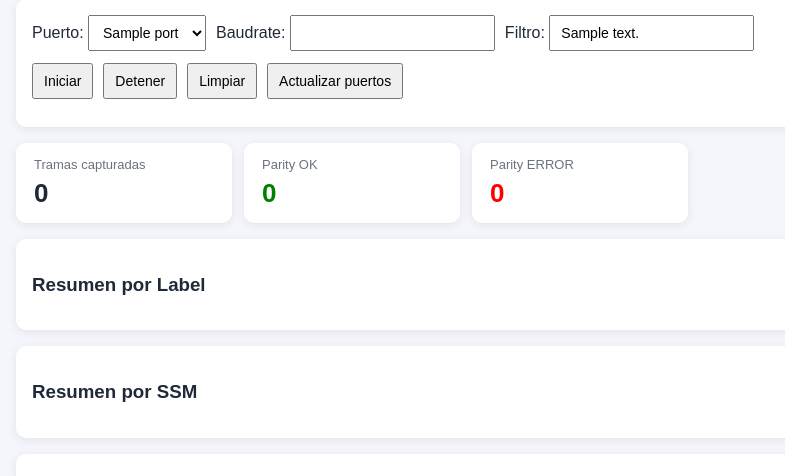
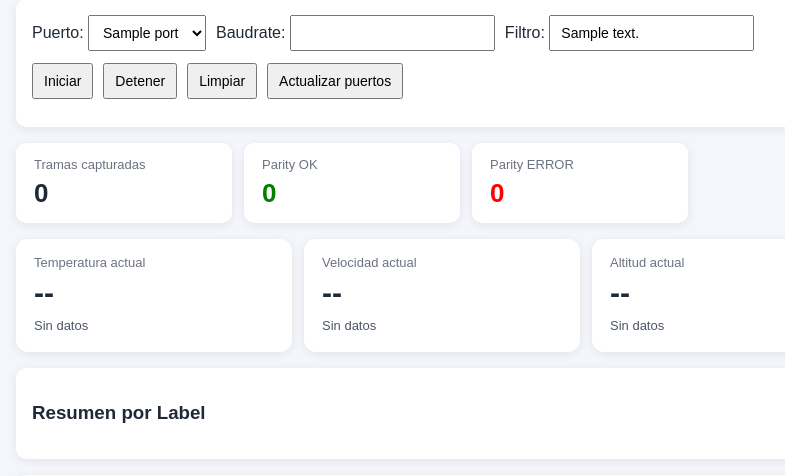
Before and after one commit to matiasdiazbenini/ARINC_SPI, a Flask app: template templates/index.html in a window 1280 px wide. Shown: the part 104-580 px from the top of the page, without its empty margins (8-793 px from the left). Run offline with Flask 3, Linux system fonts and the light colour scheme; the template is opened without the code that fills it: most values are stand-ins (such as "Sample title", 1, 10 or a date in 2020); data that the repository does not hold is empty.

Commit message:
finish los agregados al dash, todo OK

```diff
--- a/app.py
+++ b/app.py
@@ -36,7 +36,12 @@ def list_serial_ports():
 def should_store(line: str, filter_text: str) -> bool:
     if not filter_text:
         return True
-    return filter_text.lower() in line.lower()
+
+    # separar por coma
+    terms = [t.strip().lower() for t in filter_text.split(",") if t.strip()]
+
+    # OR lógico: si alguno coincide, pasa
+    return any(term in line.lower() for term in terms)
 
 
 def parse_match_line(line: str):
@@ -187,6 +192,8 @@ def stats():
     parity_ok = 0
     parity_error = 0
 
+    latest_by_name = {}
+
     for r in records:
         label_key = f"{r['label']} ({r['name']})"
         by_label[label_key] += 1
@@ -197,12 +204,22 @@ def stats():
         else:
             parity_error += 1
 
+        latest_by_name[r["name"]] = {
+            "timestamp": r["timestamp"],
+            "label": r["label"],
+            "value": r["value"],
+            "unit": r["unit"],
+            "ssm_txt": r["ssm_txt"],
+            "parity": r["parity"],
+        }
+
     return jsonify({
         "total": len(records),
         "parity_ok": parity_ok,
         "parity_error": parity_error,
         "by_label": dict(by_label),
         "by_ssm": dict(by_ssm),
+        "latest_by_name": latest_by_name,
     })
 
 
--- a/templates/index.html
+++ b/templates/index.html
@@ -39,7 +39,14 @@
       min-width: 180px;
       box-shadow: 0 2px 10px rgba(0,0,0,0.08);
     }
-    .stat-title {
+    .instrument-box {
+      background: white;
+      border-radius: 12px;
+      padding: 16px 18px;
+      min-width: 240px;
+      box-shadow: 0 2px 10px rgba(0,0,0,0.08);
+    }
+    .stat-title, .instrument-title {
       font-size: 13px;
       color: #6b7280;
       margin-bottom: 6px;
@@ -47,6 +54,16 @@
     .stat-value {
       font-size: 26px;
       font-weight: bold;
+    }
+    .instrument-value {
+      font-size: 30px;
+      font-weight: bold;
+      margin-bottom: 6px;
+    }
+    .instrument-meta {
+      font-size: 13px;
+      color: #4b5563;
+      line-height: 1.5;
     }
     input, select, button {
       padding: 8px 10px;
@@ -139,6 +156,26 @@
     </div>
   </div>
 
+  <div class="stats-row">
+    <div class="instrument-box">
+      <div class="instrument-title">Temperatura actual</div>
+      <div class="instrument-value" id="temp-value">--</div>
+      <div class="instrument-meta" id="temp-meta">Sin datos</div>
+    </div>
+
+    <div class="instrument-box">
+      <div class="instrument-title">Velocidad actual</div>
+      <div class="instrument-value" id="speed-value">--</div>
+      <div class="instrument-meta" id="speed-meta">Sin datos</div>
+    </div>
+
+    <div class="instrument-box">
+      <div class="instrument-title">Altitud actual</div>
+      <div class="instrument-value" id="alt-value">--</div>
+      <div class="instrument-meta" id="alt-meta">Sin datos</div>
+    </div>
+  </div>
+
   <div class="card">
     <h3>Resumen por Label</h3>
     <ul id="label-summary"></ul>
@@ -178,6 +215,21 @@
   <script>
     const consoleDiv = document.getElementById("console");
     const recordsBody = document.getElementById("records-body");
+
+    function setInstrument(prefix, rec) {
+      const valueEl = document.getElementById(`${prefix}-value`);
+      const metaEl = document.getElementById(`${prefix}-meta`);
+
+      if (!rec) {
+        valueEl.textContent = "--";
+        metaEl.textContent = "Sin datos";
+        return;
+      }
+
+      valueEl.textContent = `${rec.value} ${rec.unit}`;
+      metaEl.textContent = `Label ${rec.label} | ${rec.ssm_txt} | Parity ${rec.parity} | ${rec.timestamp}`;
+      valueEl.className = `instrument-value ${rec.parity === 'OK' ? 'ok' : 'err'}`;
+    }
 
     async function refreshConsole() {
       try {
@@ -243,6 +295,12 @@
           li.textContent = `${ssm}: ${count}`;
           ssmSummary.appendChild(li);
         }
+
+        const latest = data.latest_by_name || {};
+        setInstrument("temp", latest["TEMPERATURA"]);
+        setInstrument("speed", latest["VELOCIDAD"]);
+        setInstrument("alt", latest["ALTITUD"]);
+
       } catch (err) {
       }
     }
```
Also changed, not shown: data_log.txt (+68 -0 lines).
